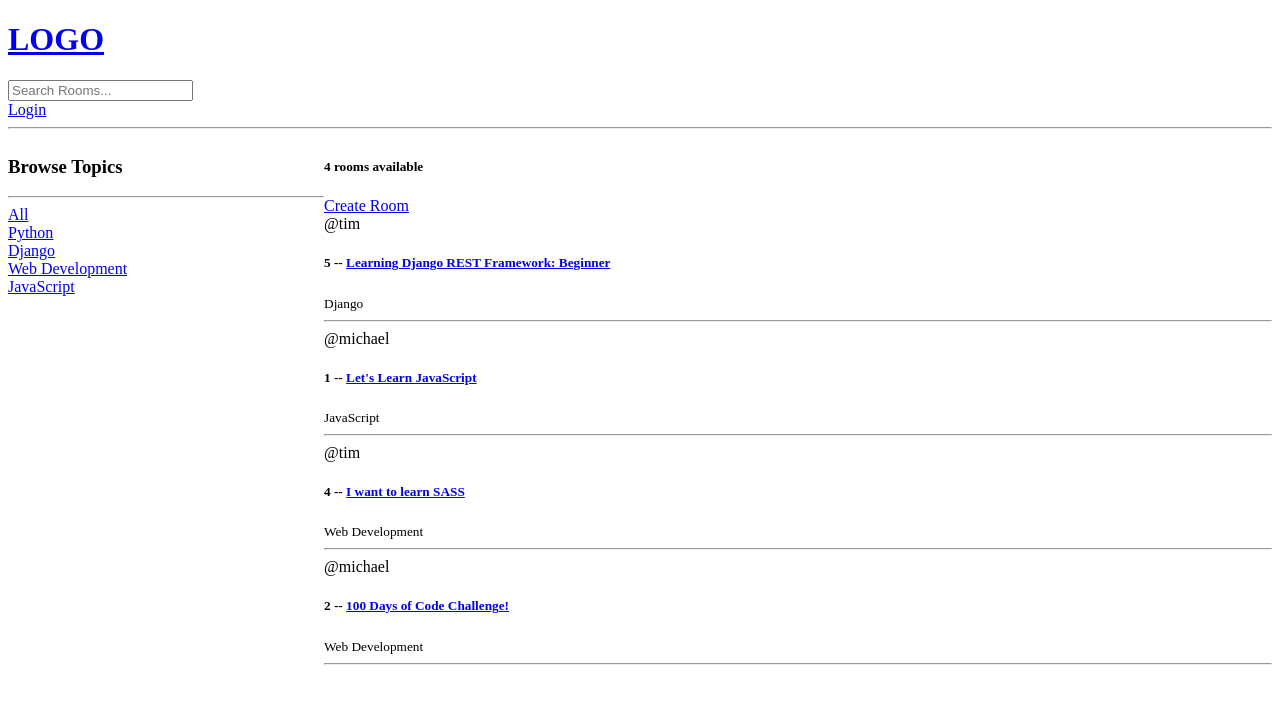
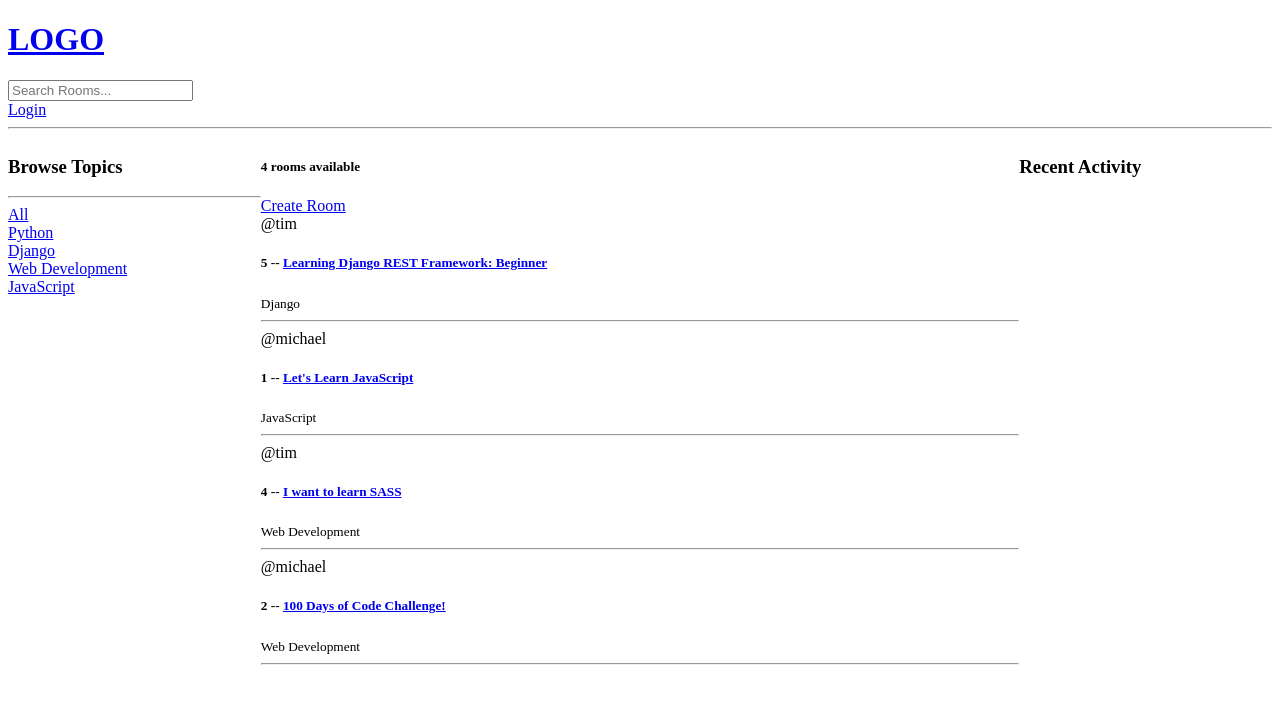
Before and after one commit to Mike-Do/BluenoBuddies, a Django app: page / in a window 1280 px wide. Shown: the top 704 px of the page. Run offline with Django 3.2, Linux system fonts and the light colour scheme; data comes from the database, SQL or seed files in the repository.

Commit message:
feat Add Activity Feed

```diff
--- a/base/templates/base/home.html
+++ b/base/templates/base/home.html
@@ -5,11 +5,12 @@
 <style>
     .home-container {
         display: grid;
-        grid-template-columns: 1fr 3fr;
+        grid-template-columns: 1fr 3fr 1fr;
     }
 </style>
 
 <div class="home-container">
+    <!-- Topics selection -->
     <div>
         <h3>Browse Topics</h3>
         <hr>
@@ -27,6 +28,7 @@
         {% endfor %}
     </div>
 
+    <!-- Topics feed -->
     <div>
         <h5>{{room_count}} rooms available</h5>
         <a href="{% url 'create-room' %}">Create Room</a>
@@ -48,6 +50,11 @@
             {% endfor %}
         </div>
     </div>
+
+    <!-- Activity feed -->
+    <div>
+        <h3>Recent Activity</h3>
+    </div>
 </div>
 
 {% endblock content %}
```
